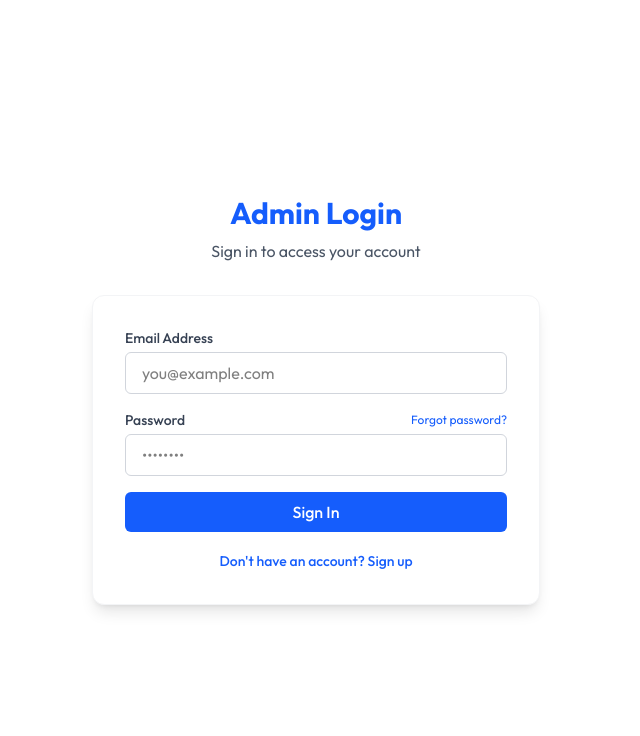
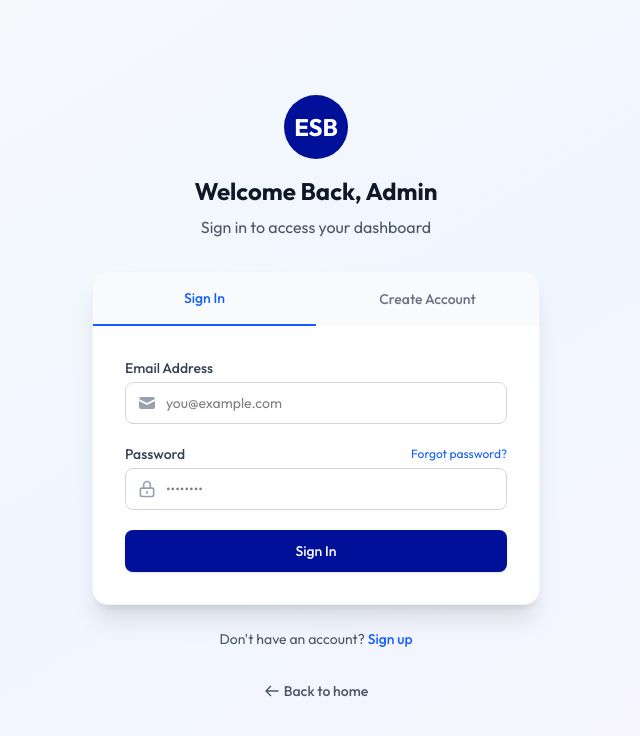
Before and after one commit to Deepanshumelkani77/Assignment2, a React app in the folder frontend/: page /login/admin in a window 1280 px wide. Shown: the top 736 px of the page, without its empty margins (324-964 px from the left). Built offline with nearby package versions, Linux system fonts and the light colour scheme; the HTML template or start-up script is replaced by a standard one.

Commit message:
login form created

```diff
--- a/frontend/src/components/auth/LoginForm.jsx
+++ b/frontend/src/components/auth/LoginForm.jsx
@@ -1,5 +1,5 @@
 import React, { useState } from 'react';
-import { useNavigate, useLocation } from 'react-router-dom';
+import { useNavigate, useLocation, Link } from 'react-router-dom';
 
 const LoginForm = () => {
   const [isLogin, setIsLogin] = useState(true);
@@ -15,6 +15,7 @@ const LoginForm = () => {
   const navigate = useNavigate();
   const location = useLocation();
   const isAdmin = location.pathname.includes('/admin');
+  const role = isAdmin ? 'Admin' : 'Employee';
 
   const handleChange = (e) => {
     const { name, value } = e.target;
@@ -62,60 +63,77 @@ const LoginForm = () => {
   };
 
   return (
-    <div className="min-h-screen bg-white flex items-center justify-center p-4">
+    <div className="min-h-screen bg-gradient-to-br from-gray-50 via-blue-50 to-purple-50 flex items-center justify-center p-4">
       <div className="w-full max-w-md">
+        {/* Logo and Header */}
         <div className="text-center mb-8">
-          <h1 className="text-3xl font-bold text-blue-600 mb-2">
-            {isAdmin ? 'Admin' : 'Employee'} {isLogin ? 'Login' : 'Sign Up'}
+          <div className="w-16 h-16 bg-[#011099] rounded-full flex items-center justify-center text-white text-2xl font-bold mx-auto mb-4">
+            ESB
+          </div>
+          <h1 className="text-2xl font-bold text-gray-900 mb-2">
+            {isLogin ? `Welcome Back, ${role}` : `Create ${role} Account`}
           </h1>
           <p className="text-gray-600">
             {isLogin
-              ? 'Sign in to access your account'
-              : 'Create a new account to get started'}
+              ? 'Sign in to access your dashboard'
+              : 'Create an account to get started'}
           </p>
         </div>
 
-        <div className="bg-white p-8 rounded-xl shadow-lg border border-gray-100">
+        {/* Main Form Card */}
+        <div className="bg-white rounded-2xl shadow-xl overflow-hidden border border-gray-100">
+          {/* Form Tabs */}
+          <div className="grid grid-cols-2 bg-gray-50">
+            <button
+              onClick={() => setIsLogin(true)}
+              className={`py-4 font-medium text-sm ${
+                isLogin
+                  ? 'text-blue-600 border-b-2 border-blue-600'
+                  : 'text-gray-500 hover:text-gray-700'
+              }`}
+            >
+              Sign In
+            </button>
+            <button
+              onClick={() => setIsLogin(false)}
+              className={`py-4 font-medium text-sm ${
+                !isLogin
+                  ? 'text-blue-600 border-b-2 border-blue-600'
+                  : 'text-gray-500 hover:text-gray-700'
+              }`}
+            >
+              Create Account
+            </button>
+          </div>
+
+          <div className="p-8">
             {error && (
-            <div className="mb-4 p-3 bg-red-100 text-red-700 rounded-md text-sm">
+              <div className="mb-6 p-3 bg-red-50 text-red-700 text-sm rounded-lg border border-red-100">
                 {error}
               </div>
             )}
 
-          <form onSubmit={handleSubmit} className="space-y-4">
+            <form onSubmit={handleSubmit} className="space-y-5">
               {!isLogin && (
+                <div className="space-y-5">
                   <div>
                     <label className="block text-sm font-medium text-gray-700 mb-1">
                       Full Name
                     </label>
+                    <div className="relative">
                       <input
                         type="text"
                         name="name"
                         value={formData.name}
                         onChange={handleChange}
-                  className="w-full px-4 py-2 border border-gray-300 rounded-md focus:ring-2 focus:ring-blue-500 focus:border-transparent"
+                        className="w-full px-4 py-2.5 text-sm border border-gray-300 rounded-lg focus:ring-2 focus:ring-blue-500 focus:border-transparent transition-all"
                         placeholder="John Doe"
-                  required={!isLogin}
-                />
-              </div>
-            )}
-
-            <div>
-              <label className="block text-sm font-medium text-gray-700 mb-1">
-                Email Address
-              </label>
-              <input
-                type="email"
-                name="email"
-                value={formData.email}
-                onChange={handleChange}
-                className="w-full px-4 py-2 border border-gray-300 rounded-md focus:ring-2 focus:ring-blue-500 focus:border-transparent"
-                placeholder="you@example.com"
                         required
                       />
                     </div>
+                  </div>
 
-            {!isLogin && !isAdmin && (
+                  {!isAdmin && (
                     <>
                       <div>
                         <label className="block text-sm font-medium text-gray-700 mb-1">
@@ -126,9 +144,9 @@ const LoginForm = () => {
                           name="employeeCode"
                           value={formData.employeeCode}
                           onChange={handleChange}
-                    className="w-full px-4 py-2 border border-gray-300 rounded-md focus:ring-2 focus:ring-blue-500 focus:border-transparent"
-                    placeholder="EMP123"
-                    required={!isLogin && !isAdmin}
+                          className="w-full px-4 py-2.5 text-sm border border-gray-300 rounded-lg focus:ring-2 focus:ring-blue-500 focus:border-transparent transition-all"
+                          placeholder="EMP12345"
+                          required
                         />
                       </div>
                       <div>
@@ -140,46 +158,79 @@ const LoginForm = () => {
                           name="department"
                           value={formData.department}
                           onChange={handleChange}
-                    className="w-full px-4 py-2 border border-gray-300 rounded-md focus:ring-2 focus:ring-blue-500 focus:border-transparent"
+                          className="w-full px-4 py-2.5 text-sm border border-gray-300 rounded-lg focus:ring-2 focus:ring-blue-500 focus:border-transparent transition-all"
                           placeholder="e.g., Engineering, HR"
-                    required={!isLogin && !isAdmin}
+                          required
                         />
                       </div>
                     </>
                   )}
+                </div>
+              )}
 
               <div>
-              <div className="flex justify-between items-center mb-1">
+                <label className="block text-sm font-medium text-gray-700 mb-1">
+                  Email Address
+                </label>
+                <div className="relative">
+                  <div className="absolute inset-y-0 left-0 pl-3 flex items-center pointer-events-none">
+                    <svg className="h-5 w-5 text-gray-400" fill="currentColor" viewBox="0 0 20 20">
+                      <path d="M2.003 5.884L10 9.882l7.997-3.998A2 2 0 0016 4H4a2 2 0 00-1.997 1.884z" />
+                      <path d="M18 8.118l-8 4-8-4V14a2 2 0 002 2h12a2 2 0 002-2V8.118z" />
+                    </svg>
+                  </div>
+                  <input
+                    type="email"
+                    name="email"
+                    value={formData.email}
+                    onChange={handleChange}
+                    className="w-full pl-10 pr-4 py-2.5 text-sm border border-gray-300 rounded-lg focus:ring-2 focus:ring-blue-500 focus:border-transparent transition-all"
+                    placeholder="you@example.com"
+                    required
+                  />
+                </div>
+              </div>
+
+              <div>
+                <div className="flex items-center justify-between mb-1">
                   <label className="block text-sm font-medium text-gray-700">
                     Password
                   </label>
                   {isLogin && (
-                  <a href="#" className="text-xs text-blue-600 hover:underline">
+                    <Link to="/forgot-password" className="text-xs text-blue-600 hover:underline">
                       Forgot password?
-                  </a>
+                    </Link>
                   )}
+                </div>
+                <div className="relative">
+                  <div className="absolute inset-y-0 left-0 pl-3 flex items-center pointer-events-none">
+                    <svg className="h-5 w-5 text-gray-400" fill="none" viewBox="0 0 24 24" stroke="currentColor">
+                      <path strokeLinecap="round" strokeLinejoin="round" strokeWidth={2} d="M12 15v2m-6 4h12a2 2 0 002-2v-6a2 2 0 00-2-2H6a2 2 0 00-2 2v6a2 2 0 002 2zm10-10V7a4 4 0 00-8 0v4h8z" />
+                    </svg>
                   </div>
                   <input
                     type="password"
                     name="password"
                     value={formData.password}
                     onChange={handleChange}
-                className="w-full px-4 py-2 border border-gray-300 rounded-md focus:ring-2 focus:ring-blue-500 focus:border-transparent"
+                    className="w-full pl-10 pr-4 py-2.5 text-sm border border-gray-300 rounded-lg focus:ring-2 focus:ring-blue-500 focus:border-transparent transition-all"
                     placeholder="••••••••"
                     required
                     minLength={isLogin ? 1 : 6}
                   />
                 </div>
+              </div>
 
+              <div>
                 <button
                   type="submit"
                   disabled={loading}
-              className={`w-full py-2 px-4 rounded-md text-white font-medium ${
-                loading ? 'bg-blue-400' : 'bg-blue-600 hover:bg-blue-700'
-              } transition-colors`}
+                  className={`w-full flex justify-center py-2.5 px-4 border border-transparent rounded-lg shadow-sm text-sm font-medium text-white bg-[#011099] hover:bg-[#011099] focus:outline-none focus:ring-2 focus:ring-offset-2 focus:ring-blue-500 transition-colors ${
+                    loading ? 'opacity-75 cursor-not-allowed' : ''
+                  }`}
                 >
                   {loading ? (
-                <span className="flex items-center justify-center">
+                    <span className="flex items-center">
                       <svg className="animate-spin -ml-1 mr-2 h-4 w-4 text-white" xmlns="http://www.w3.org/2000/svg" fill="none" viewBox="0 0 24 24">
                         <circle className="opacity-25" cx="12" cy="12" r="10" stroke="currentColor" strokeWidth="4"></circle>
                         <path className="opacity-75" fill="currentColor" d="M4 12a8 8 0 018-8V0C5.373 0 0 5.373 0 12h4zm2 5.291A7.962 7.962 0 014 12H0c0 3.042 1.135 5.824 3 7.938l3-2.647z"></path>
@@ -192,18 +243,34 @@ const LoginForm = () => {
                     'Create Account'
                   )}
                 </button>
+              </div>
             </form>
+          </div>
+        </div>
 
-          <div className="mt-4 text-center">
+        <div className="mt-6 text-center">
+          <p className="text-sm text-gray-600">
+            {isLogin ? "Don't have an account?" : 'Already have an account?'}{' '}
             <button
+              type="button"
               onClick={() => setIsLogin(!isLogin)}
-              className="text-blue-600 hover:underline text-sm font-medium"
+              className="font-medium text-blue-600 hover:text-blue-500"
             >
-              {isLogin
-                ? "Don't have an account? Sign up"
-                : 'Already have an account? Sign in'}
+              {isLogin ? 'Sign up' : 'Sign in'}
             </button>
+          </p>
         </div>
+
+        <div className="mt-8 text-center">
+          <Link
+            to="/"
+            className="inline-flex items-center text-sm font-medium text-gray-600 hover:text-gray-900"
+          >
+            <svg className="h-4 w-4 mr-1" fill="none" viewBox="0 0 24 24" stroke="currentColor">
+              <path strokeLinecap="round" strokeLinejoin="round" strokeWidth={2} d="M10 19l-7-7m0 0l7-7m-7 7h18" />
+            </svg>
+            Back to home
+          </Link>
         </div>
       </div>
     </div>
--- a/frontend/src/components/auth/RoleSelection.jsx
+++ b/frontend/src/components/auth/RoleSelection.jsx
@@ -44,7 +44,7 @@ const RoleSelection = () => {
       <div className="bg-white shadow-sm border-b border-gray-200">
         <div className="max-w-7xl mx-auto px-4 sm:px-6 lg:px-8 py-6">
           <div className="flex items-center justify-center gap-4">
-            <div className="w-16 h-16 bg-blue-600 rounded-full flex items-center justify-center text-white text-2xl font-bold">
+            <div className="w-16 h-16 bg-[#011099] rounded-full flex items-center justify-center text-white text-2xl font-bold">
               ESB
             </div>
             <div className="text-center">
```
Lines whose indentation alone changed are shown as unchanged.
